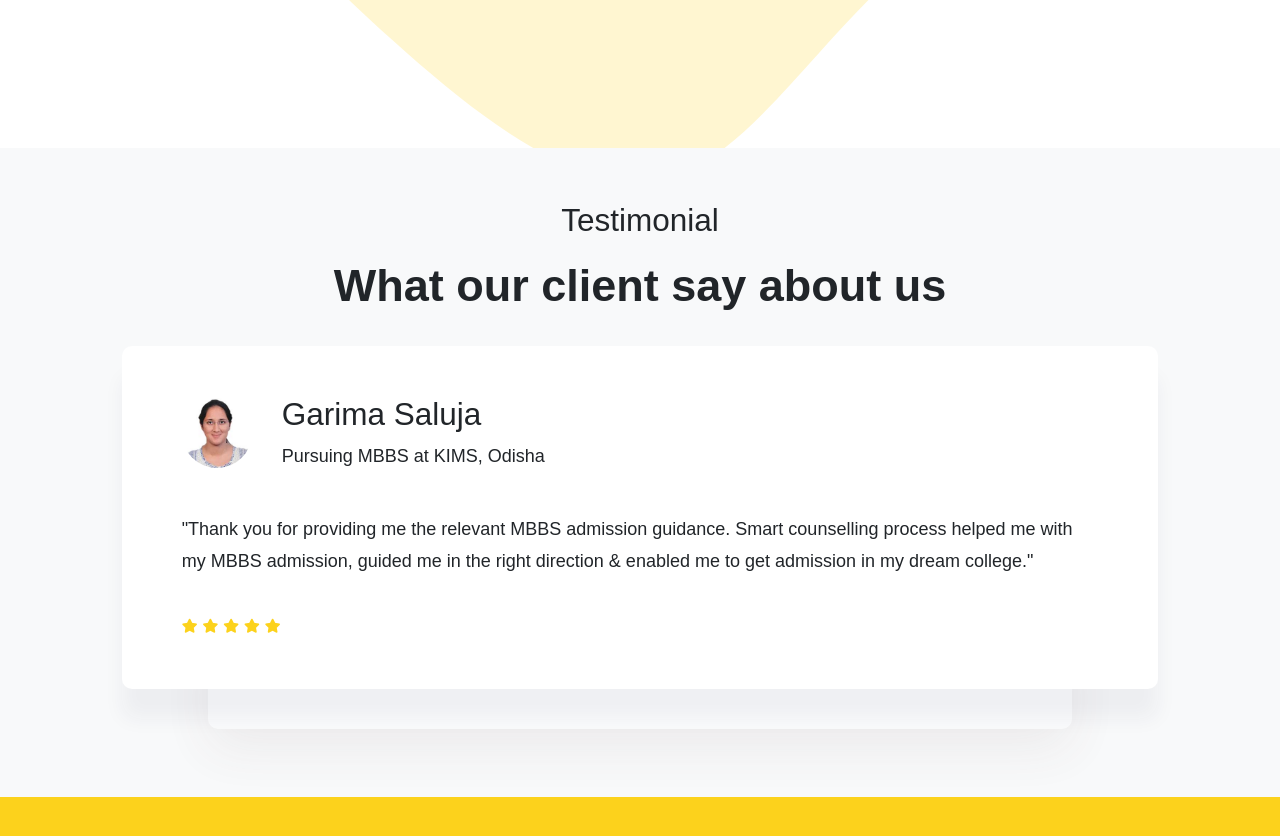
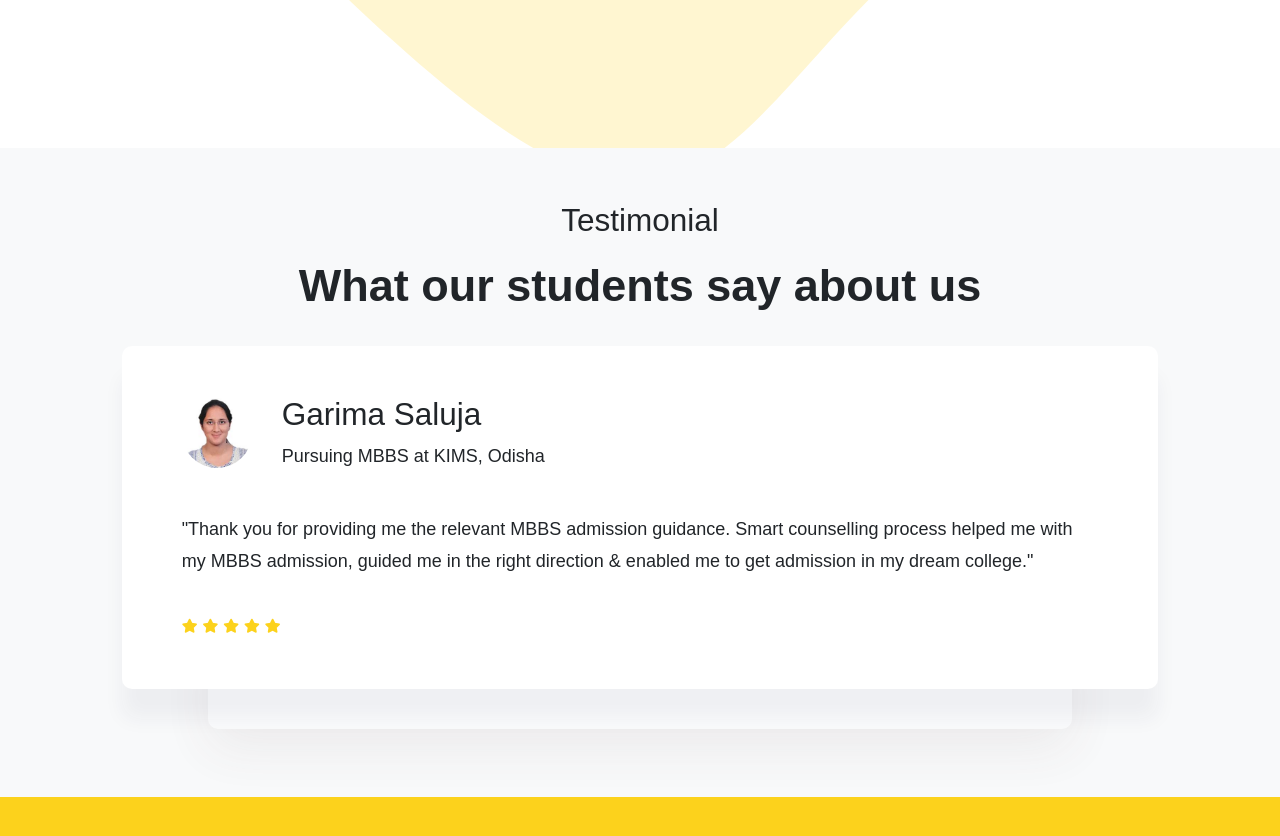
Before and after one commit to ic-Solutions/leopride-2, a Jekyll site: the page built from index.html, in a window 1280 px wide and 900 px high, scrolled down 3758 px. Shown: the top 836 px of the window. Built offline with Jekyll 4.4.1, drawn with Linux system fonts in a browser that asks for light colours; some web fonts are replaced.

Commit message:
update images

```diff
--- a/_includes/testimonials.html
+++ b/_includes/testimonials.html
@@ -2,7 +2,7 @@
             <div class="container py-5">
                 <div class="section-title text-center">
                     <h3 class="sub-title  pixFadeUp">Testimonial</h3>
-                    <h2 class="title  pixFadeUp" data-wow-delay="0.3s">What our client say about us</h2></div>
+                    <h2 class="title  pixFadeUp" data-wow-delay="0.3s">What our students say about us</h2></div>
 
                 <div id="testimonial-wrapper" class="pixFadeUp" data-wow-delay="0.4s">
                         <div class="row justify-content-center mb-5">
```
Also changed, not shown: assets/images/neeraj-prasad.jpg (added), assets/images/priya-tiwari.jpg (added), assets/images/sarthak-bisht.jpg (added).
